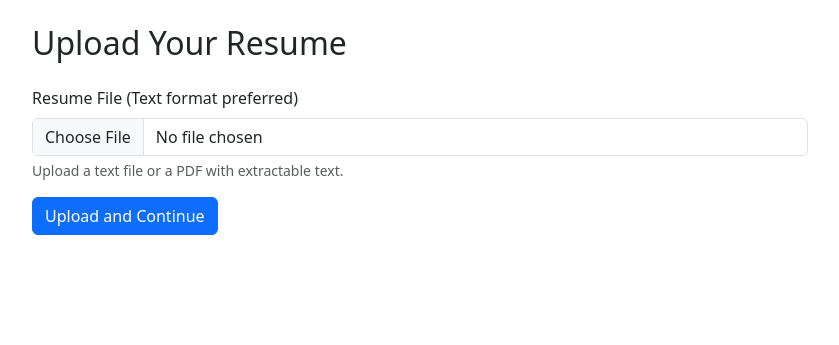
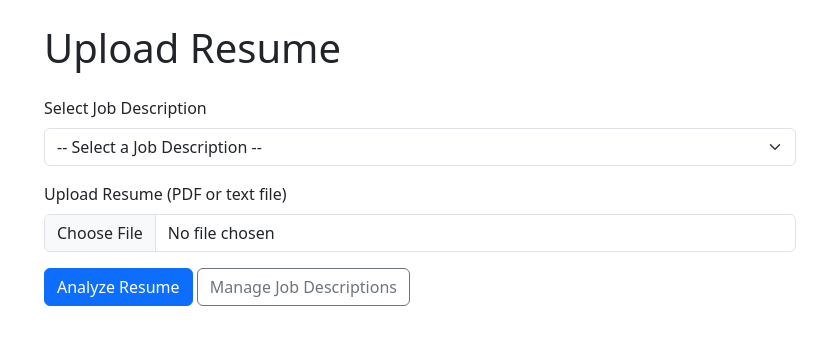
Before and after one commit to KiranBaburaj/ATS, a Django app: page /upload-resume/ in a window 1280 px wide. Shown: the part 76-421 px from the top of the page, without its empty margins (220-1059 px from the left). Run offline with Django 5.2, Linux system fonts and the light colour scheme; tables that the repository leaves empty hold one stand-in row (values such as "Sample post"); a database or web service that is not in the repository returns one stand-in record (values such as "Sample title").

Commit message:
Resume analysis+edit

```diff
--- a/ATS/templates/resume_analyzer/home.html
+++ b/ATS/templates/resume_analyzer/home.html
@@ -3,9 +3,10 @@
 {% block content %}
 <div class="text-center">
     <h1 class="mb-4">Resume Analyzer</h1>
-    <p class="lead">Upload your resume and job description to see how well they match.</p>
+    <p class="lead">Manage your job descriptions and analyze resumes to find the best candidates.</p>
     <div class="mt-5">
-        <a href="{% url 'upload_resume' %}" class="btn btn-primary btn-lg">Get Started</a>
+        <a href="{% url 'manage_job_descriptions' %}" class="btn btn-primary btn-lg me-2">Manage Job Descriptions</a>
+        <a href="{% url 'upload_resume' %}" class="btn btn-success btn-lg">Upload Resume</a>
     </div>
 </div>
 {% endblock %}
--- a/ATS/templates/resume_analyzer/upload_resume.html
+++ b/ATS/templates/resume_analyzer/upload_resume.html
@@ -1,14 +1,29 @@
 {% extends 'resume_analyzer/base.html' %}
 
 {% block content %}
-<h2 class="mb-4">Upload Your Resume</h2>
-<form method="post" enctype="multipart/form-data">
-    {% csrf_token %}
-    <div class="mb-3">
-        <label for="resume_file" class="form-label">Resume File (Text format preferred)</label>
-        <input type="file" class="form-control" id="resume_file" name="resume_file" required>
-        <div class="form-text">Upload a text file or a PDF with extractable text.</div>
-    </div>
-    <button type="submit" class="btn btn-primary">Upload and Continue</button>
-</form>
+<div class="container">
+    <h1 class="mb-4">Upload Resume</h1>
+
+    <form method="post" enctype="multipart/form-data">
+        {% csrf_token %}
+
+        <div class="mb-3">
+            <label for="job_description" class="form-label">Select Job Description</label>
+            <select class="form-select" id="job_description" name="job_description" required>
+                <option value="">-- Select a Job Description --</option>
+                {% for jd in job_descriptions %}
+                    <option value="{{ jd.id }}">{{ jd.title }}</option>
+                {% endfor %}
+            </select>
+        </div>
+
+        <div class="mb-3">
+            <label for="resume_file" class="form-label">Upload Resume (PDF or text file)</label>
+            <input class="form-control" type="file" id="resume_file" name="resume_file" accept=".pdf,.txt,.docx" required>
+        </div>
+
+        <button type="submit" class="btn btn-primary">Analyze Resume</button>
+        <a href="{% url 'manage_job_descriptions' %}" class="btn btn-outline-secondary">Manage Job Descriptions</a>
+    </form>
+</div>
 {% endblock %}
--- a/resume_analyzer/urls.py
+++ b/resume_analyzer/urls.py
@@ -5,8 +5,10 @@ from django.conf.urls.static import static
 
 urlpatterns = [
     path('', views.home, name='home'),
+    path('job-descriptions/', views.manage_job_descriptions, name='manage_job_descriptions'),
+    path('job-descriptions/delete/<str:jd_id>/', views.delete_job_description, name='delete_job_description'),
+    path('job-descriptions/edit/<str:jd_id>/', views.edit_job_description, name='edit_job_description'),  # Add this line
     path('upload-resume/', views.upload_resume, name='upload_resume'),
-    path('upload-job-description/<str:resume_id>/', views.upload_job_description, name='upload_job_description'),
     path('analysis-result/<str:result_id>/', views.analysis_result, name='analysis_result'),
 ]
 
--- a/resume_analyzer/views.py
+++ b/resume_analyzer/views.py
@@ -18,10 +18,110 @@ db = settings.DB
 def home(request):
     return render(request, 'resume_analyzer/home.html')
 
+# New view to manage job descriptions
+def manage_job_descriptions(request):
+    if request.method == 'POST':
+        job_title = request.POST.get('job_title')
+        job_description = request.POST.get('job_description')
+        edit_id = request.POST.get('edit_id')
+
+        if edit_id:  # Editing existing job description
+            try:
+                object_id = ObjectId(edit_id)
+                result = db.job_descriptions.update_one(
+                    {'_id': object_id},
+                    {'$set': {
+                        'title': job_title,
+                        'content': job_description,
+                        'updated_at': datetime.datetime.now()
+                    }}
+                )
+
+                if result.modified_count > 0:
+                    messages.success(request, f"Job description '{job_title}' updated successfully.")
+                else:
+                    messages.error(request, "Job description not found.")
+            except Exception as e:
+                messages.error(request, f"Error updating job description: {str(e)}")
+        else:  # Adding new job description
+            try:
+                jd_id = db.job_descriptions.insert_one({
+                    'title': job_title,
+                    'content': job_description,
+                    'created_at': datetime.datetime.now()
+                }).inserted_id
+                messages.success(request, f"Job description '{job_title}' saved successfully.")
+            except Exception as e:
+                messages.error(request, f"Error saving job description: {str(e)}")
+
+        return redirect('manage_job_descriptions')
+
+    # Get all job descriptions from MongoDB
+    job_descriptions = list(db.job_descriptions.find().sort('created_at', -1))
+
+    # Convert MongoDB _id to string and add as id attribute
+    for jd in job_descriptions:
+        jd['id'] = str(jd['_id'])
+
+    return render(request, 'resume_analyzer/manage_job_descriptions.html', {
+        'job_descriptions': job_descriptions
+    })
+
+# New view to delete a job description
+def delete_job_description(request, jd_id):
+    try:
+        object_id = ObjectId(jd_id)
+        result = db.job_descriptions.delete_one({'_id': object_id})
+
+        if result.deleted_count > 0:
+            messages.success(request, "Job description deleted successfully.")
+        else:
+            messages.error(request, "Job description not found.")
+    except Exception as e:
+        messages.error(request, f"Error deleting job description: {str(e)}")
+
+    return redirect('manage_job_descriptions')
+
+# Modified upload_resume view
 def upload_resume(request):
+    # Get all job descriptions for selection
+    job_descriptions = list(db.job_descriptions.find().sort('created_at', -1))
+
+    # Convert MongoDB _id to string and add as id attribute
+    for jd in job_descriptions:
+        jd['id'] = str(jd['_id'])
+
+    if len(job_descriptions) == 0:
+        messages.warning(request, "No job descriptions available. Please add a job description first.")
+        return redirect('manage_job_descriptions')
+
     if request.method == 'POST':
-        if 'resume_file' in request.FILES:
-            resume_file = request.FILES['resume_file']
+        if 'resume_file' not in request.FILES:
+            messages.error(request, "Please select a resume file.")
+            return render(request, 'resume_analyzer/upload_resume.html', {
+                'job_descriptions': job_descriptions
+            })
+
+        resume_file = request.FILES['resume_file']
+        selected_jd_id = request.POST.get('job_description')
+
+        if not selected_jd_id:
+            messages.error(request, "Please select a job description.")
+            return render(request, 'resume_analyzer/upload_resume.html', {
+                'job_descriptions': job_descriptions
+            })
+
+        try:
+            # Get the selected job description
+            jd_object_id = ObjectId(selected_jd_id)
+            job_description = db.job_descriptions.find_one({'_id': jd_object_id})
+
+            if not job_description:
+                messages.error(request, "Selected job description not found.")
+                return render(request, 'resume_analyzer/upload_resume.html', {
+                    'job_descriptions': job_descriptions
+                })
+
             file_extension = os.path.splitext(resume_file.name)[1].lower()
 
             # Read the file content
@@ -49,59 +149,38 @@ def upload_resume(request):
                 # For non-PDF files, use simple decoding
                 resume_content = file_bytes.decode('utf-8', errors='ignore')
 
-            # Store in MongoDB
+            # Store resume in MongoDB
             resume_id = db.resumes.insert_one({
                 'filename': resume_file.name,
                 'content': resume_content,
+                'job_description_id': selected_jd_id,  # Store reference to selected JD
                 'uploaded_at': datetime.datetime.now()
             }).inserted_id
 
-            return redirect('upload_job_description', resume_id=str(resume_id))
+            # Analyze using ATS
+            try:
+                ats = ATS()
+                ats.load_resume(resume_content)
+                ats.load_job_description(job_description['content'])
 
-    return render(request, 'resume_analyzer/upload_resume.html')
+                experience = ats.extract_experience()
+                ats.clean_experience(experience)
 
-def upload_job_description(request, resume_id):
-    if request.method == 'POST':
-        job_title = request.POST.get('job_title')
-        job_description = request.POST.get('job_description')
+                skills = " ".join(ats.extract_skills())
+                ats.clean_skills(skills)
 
-        # Store in MongoDB
-        jd_id = db.job_descriptions.insert_one({
-            'title': job_title,
-            'content': job_description,
-            'created_at': datetime.datetime.now()
-        }).inserted_id
-
-        try:
-            # Convert string ID to ObjectId
-            object_id = ObjectId(resume_id)
-            # Get resume content from MongoDB
-            resume = db.resumes.find_one({'_id': object_id})
-
-            if resume is None:
-                # Instead of error page, redirect to upload page with message
-                messages.error(request, f"Resume not found. Please upload your resume again.")
-                return redirect('upload_resume')
-
-            resume_content = resume['content']
-
-            # Analyze using ATS
-            ats = ATS()
-            ats.load_resume(resume_content)
-            ats.load_job_description(job_description)
-
-            experience = ats.extract_experience()
-            ats.clean_experience(experience)
-
-            skills = " ".join(ats.extract_skills())
-            ats.clean_skills(skills)
-
-            similarity_score = ats.compute_similarity()
+                similarity_score = ats.compute_similarity()
+            except Exception as ats_error:
+                print(f"ATS Analysis error: {str(ats_error)}")
+                messages.error(request, f"Error during resume analysis: {str(ats_error)}")
+                return render(request, 'resume_analyzer/upload_resume.html', {
+                    'job_descriptions': job_descriptions
+                })
 
             # Store results in MongoDB
             result_id = db.analysis_results.insert_one({
-                'resume_id': resume_id,
-                'job_description_id': str(jd_id),
+                'resume_id': str(resume_id),
+                'job_description_id': selected_jd_id,
                 'similarity_score': float(similarity_score.item() * 100),
                 'extracted_skills': skills,
                 'extracted_experience': experience,
@@ -109,28 +188,23 @@ def upload_job_description(request, resume_id):
             }).inserted_id
 
             return redirect('analysis_result', result_id=str(result_id))
+
         except Exception as e:
-            # Instead of error page, redirect to home with error message
+            print(f"Resume upload error: {str(e)}")
             messages.error(request, f"Error processing resume: {str(e)}")
-            return redirect('home')
+            return render(request, 'resume_analyzer/upload_resume.html', {
+                'job_descriptions': job_descriptions
+            })
 
-    # For GET requests
-    try:
-        # Verify the resume exists before showing the form
-        object_id = ObjectId(resume_id)
-        resume = db.resumes.find_one({'_id': object_id})
+    return render(request, 'resume_analyzer/upload_resume.html', {
+        'job_descriptions': job_descriptions
+    })
 
-        if resume is None:
-            # Instead of error page, redirect to upload page with message
-            messages.error(request, f"Resume not found. Please upload your resume again.")
-            return redirect('upload_resume')
+# Remove the old upload_job_description view as it's no longer needed
+# def upload_job_description(request, resume_id):
+#     ... (remove this function)
 
-        return render(request, 'resume_analyzer/upload_job_description.html')
-    except Exception as e:
-        # Instead of error page, redirect to home with error message
-        messages.error(request, f"Error retrieving resume: {str(e)}")
-        return redirect('home')
-
+# Keep the analysis_result view as is
 def analysis_result(request, result_id):
     try:
         print(f"Attempting to retrieve result with ID: {result_id}")
@@ -181,3 +255,32 @@ def analysis_result(request, result_id):
         print(f"Unexpected error in analysis_result view: {str(e)}")
         messages.error(request, f"Error retrieving analysis result: {str(e)}")
         return redirect('home')
+
+# Add this new view function
+def edit_job_description(request, jd_id):
+    try:
+        object_id = ObjectId(jd_id)
+
+        if request.method == 'POST':
+            job_title = request.POST.get('job_title')
+            job_description = request.POST.get('job_description')
+
+            result = db.job_descriptions.update_one(
+                {'_id': object_id},
+                {'$set': {
+                    'title': job_title,
+                    'content': job_description,
+                    'updated_at': datetime.datetime.now()
+                }}
+            )
+
+            if result.modified_count > 0:
+                messages.success(request, f"Job description '{job_title}' updated successfully.")
+            else:
+                messages.error(request, "Job description not found or no changes made.")
+        else:
+            messages.error(request, "Invalid request method.")
+    except Exception as e:
+        messages.error(request, f"Error updating job description: {str(e)}")
+
+    return redirect('manage_job_descriptions')
```
Also changed, not shown: ATS/templates/resume_analyzer/manage_job_descriptions.html (added, +78 -0 lines).
